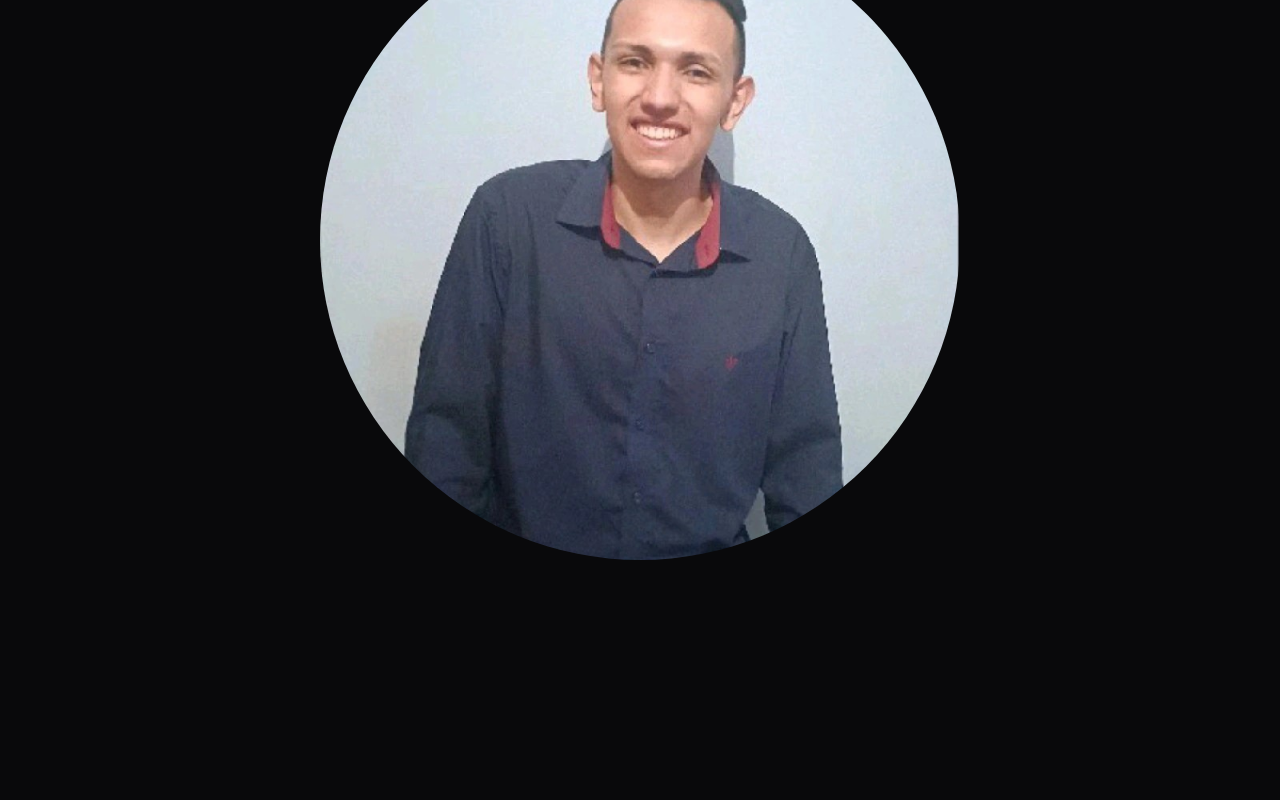
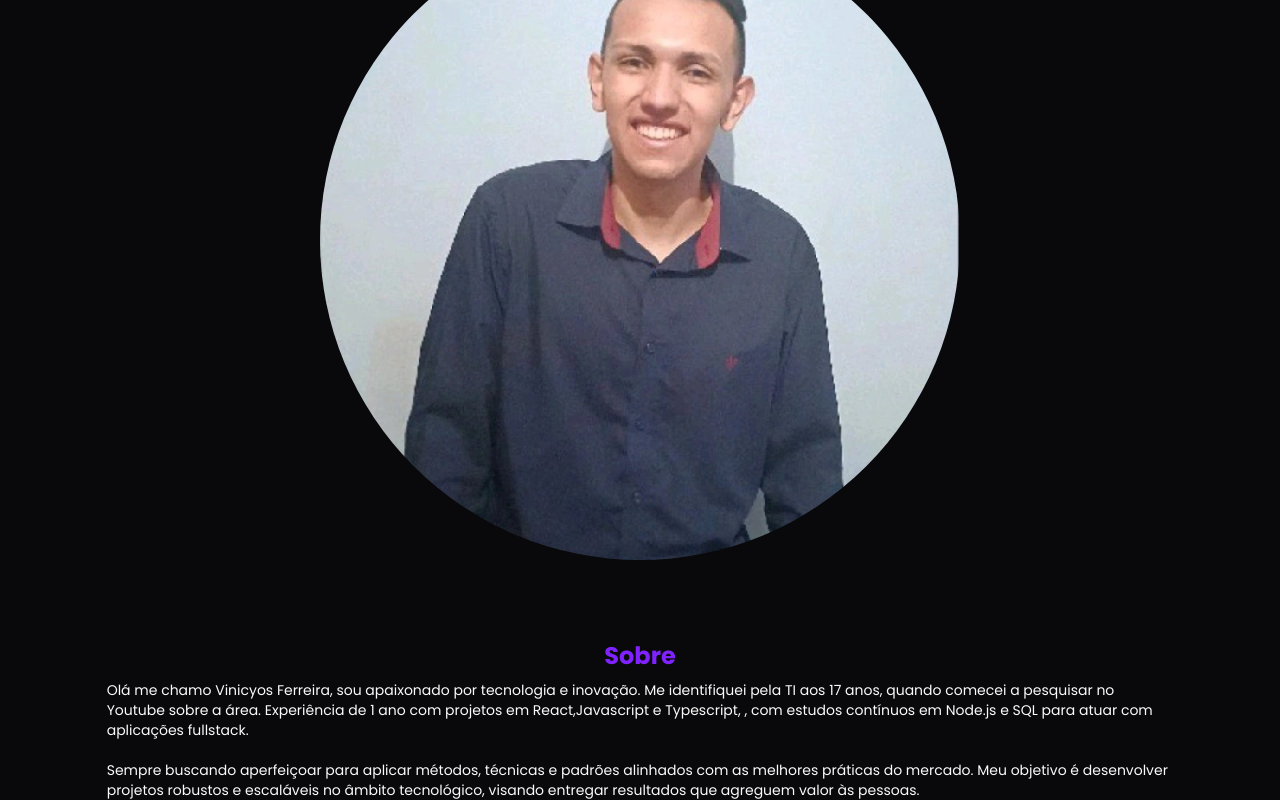
Before and after one commit to VinicyosFerreira/portfolio-vinicyosFerreira-2.0, a React (Vite) app: page / in a window 1280 px wide. Shown: the part 232-1032 px from the top of the page. Before the commit the page ends 800 px from the top, so only its background shows below. Built offline with nearby package versions, Linux system fonts and the light colour scheme.

Commit message:
feat: add AboutMe component

```diff
--- a/src/App.tsx
+++ b/src/App.tsx
@@ -1,11 +1,13 @@
 import Header from './components/app/Header';
 import Hero from './components/app/Hero';
+import AboutMe from './components/app/AboutMe';
 
 function App() {
   return (
     <div>
       <Header />
       <Hero />
+      <AboutMe/>
     </div>
   );
 }
--- /dev/null
+++ b/src/components/app/AboutMe.tsx
@@ -0,0 +1,25 @@
+const AboutMe = () => {
+  return (
+    <div className="flex flex-col items-center justify-center mt-20">
+      <div>
+        <h2 className="font-bold text-primary text-2xl">Sobre</h2>
+      </div>
+      <div className="w-5/6 space-y-5 text-sm">
+        <p className="mt-2">
+          Olá me chamo Vinicyos Ferreira, sou apaixonado por tecnologia
+          e inovação. Me identifiquei pela TI aos 17 anos, quando comecei a
+          pesquisar no Youtube sobre a área. Experiência de 1 ano com projetos em React,Javascript e Typescript,
+         , com estudos contínuos em Node.js e SQL para atuar com aplicações fullstack.
+        </p>
+        <p>
+          Sempre buscando aperfeiçoar para aplicar métodos, técnicas e padrões
+          alinhados com as melhores práticas do mercado. Meu objetivo é
+          desenvolver projetos robustos e escaláveis no âmbito tecnológico,
+          visando entregar resultados que agreguem valor às pessoas.
+        </p>
+      </div>
+    </div>
+  );
+};
+
+export default AboutMe;
```
